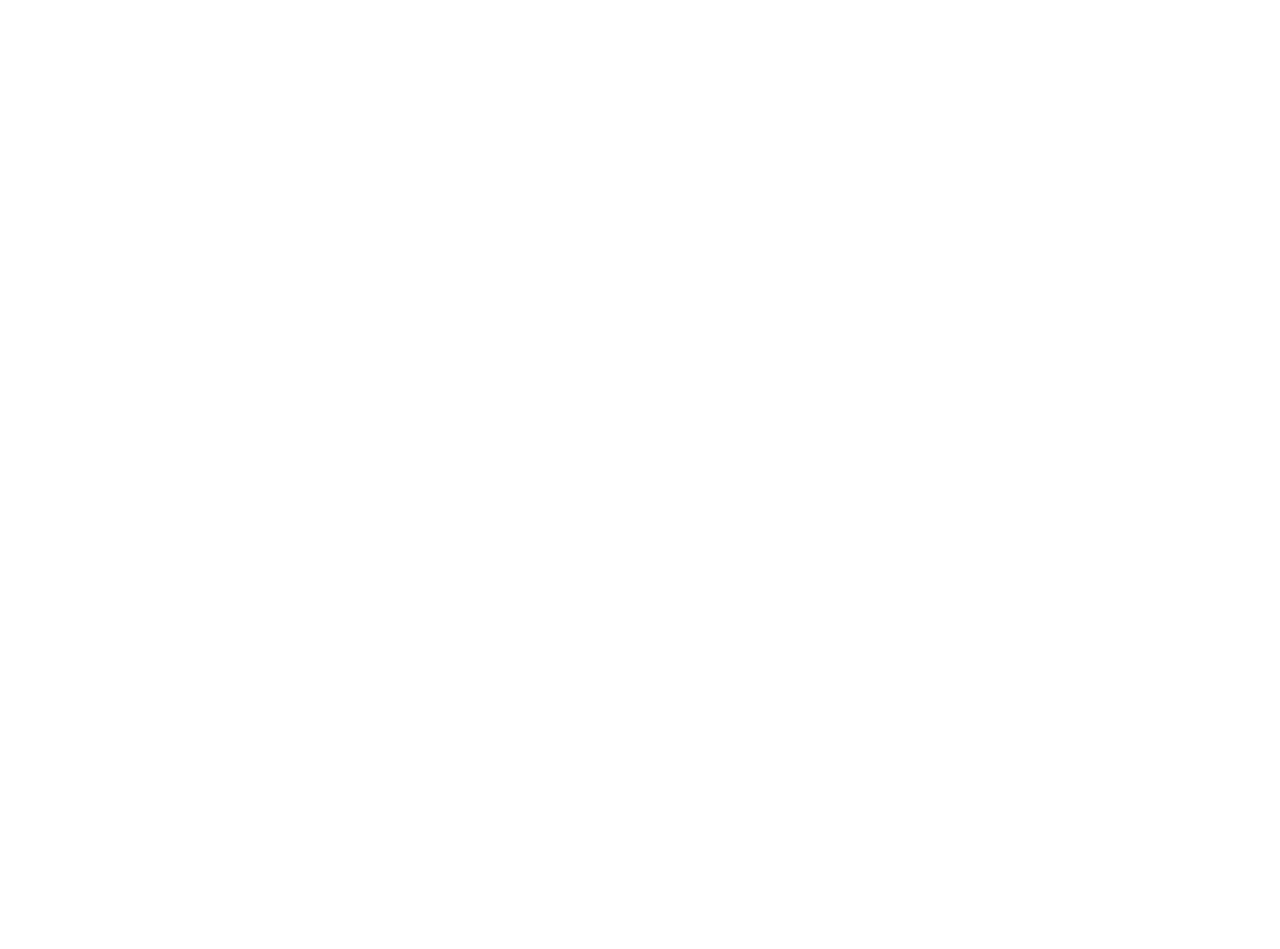
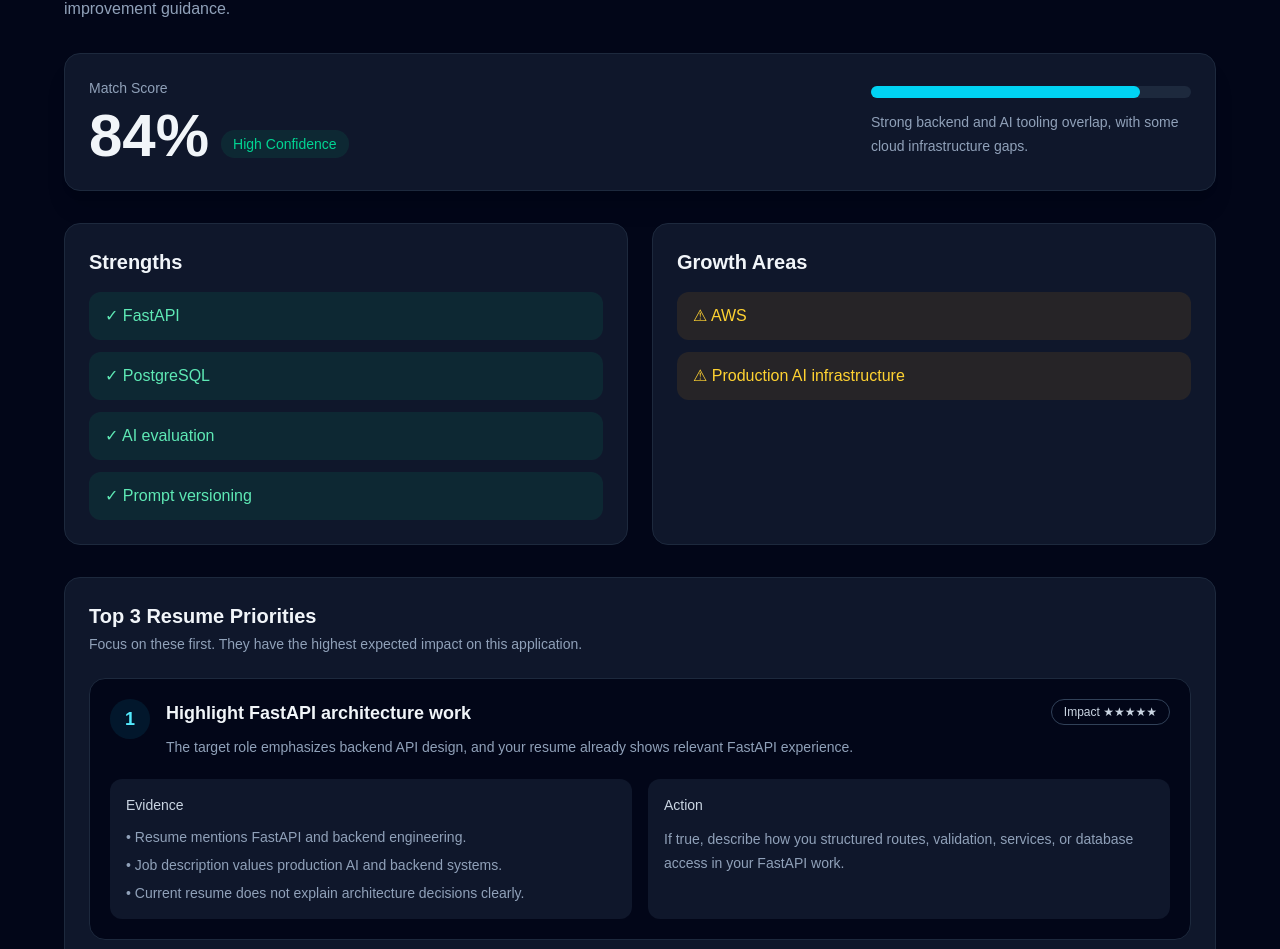
Before and after one commit to surya-adina/AI-Job-Application-Copilot, a Next.js app in the folder frontend/: page / in a window 1280 px wide. Shown: the part 151-1100 px from the top of the page. Before the commit the page ends 800 px from the top, so only its background shows below. Built offline with nearby package versions, Linux system fonts and the light colour scheme; no server answers.

Commit message:
Resume match report mockup

```diff
--- a/frontend/src/app/page.tsx
+++ b/frontend/src/app/page.tsx
@@ -1,23 +1,179 @@
-const API_BASE = process.env.NEXT_PUBLIC_API_URL ?? 'http://localhost:4000';
-const HEALTH_URL = `${API_BASE}/health`;
+const strengths = ['FastAPI', 'PostgreSQL', 'AI evaluation', 'Prompt versioning'];
 
-export default async function Home() {
-  let status: string;
+const growthAreas = ['AWS', 'Production AI infrastructure'];
 
-  try {
-    const res = await fetch(HEALTH_URL, { cache: 'no-store' });
-    status = res.ok ? 'up' : `error (${res.status})`;
-  } catch {
-    status = 'down (fetch failed)';
-  }
+const priorities = [
+  {
+    rank: 1,
+    impact: 5,
+    title: 'Highlight FastAPI architecture work',
+    why: 'The target role emphasizes backend API design, and your resume already shows relevant FastAPI experience.',
+    evidence: [
+      'Resume mentions FastAPI and backend engineering.',
+      'Job description values production AI and backend systems.',
+      'Current resume does not explain architecture decisions clearly.',
+    ],
+    action:
+      'If true, describe how you structured routes, validation, services, or database access in your FastAPI work.',
+  },
+  {
+    rank: 2,
+    impact: 4,
+    title: 'Strengthen PostgreSQL impact',
+    why: 'PostgreSQL is a strong match, but the resume would be stronger if it showed depth.',
+    evidence: [
+      'Resume includes PostgreSQL.',
+      'Job description expects production-grade backend systems.',
+    ],
+    action:
+      'If applicable, mention schema design, query optimization, indexing, or reliability improvements using real examples.',
+  },
+  {
+    rank: 3,
+    impact: 3,
+    title: 'Handle AWS honestly',
+    why: 'AWS is a gap for this role, but adding unsupported experience would hurt trust.',
+    evidence: [
+      'Job description asks for AWS.',
+      'Resume does not currently show AWS evidence.',
+    ],
+    action:
+      'If you have real AWS experience, describe it. If not, focus on adjacent strengths like Docker, deployment, or backend infrastructure.',
+  },
+];
 
+export default function Home() {
   return (
-    <main style={{ padding: 24 }}>
-      <h1>AI Job Application Copilot</h1>
-      <p>
-        Backend status: <b>{status}</b>
-      </p>
-      <p style={{ opacity: 0.7 }}>Health URL: {HEALTH_URL}</p>
+    <main className="min-h-screen bg-slate-950 px-6 py-10 text-slate-100">
+      <section className="mx-auto max-w-6xl space-y-8">
+        <header>
+          <p className="text-sm font-medium text-cyan-400">
+            AI Job Application Copilot
+          </p>
+          <h1 className="mt-3 text-4xl font-bold tracking-tight">
+            Resume Match Report
+          </h1>
+          <p className="mt-3 max-w-2xl text-slate-400">
+            Analyze a resume against a job description, identify gaps, and get
+            truthful resume improvement guidance.
+          </p>
+        </header>
+
+        <section className="rounded-2xl border border-slate-800 bg-slate-900 p-6 shadow-xl">
+          <div className="flex flex-col gap-6 md:flex-row md:items-center md:justify-between">
+            <div>
+              <p className="text-sm text-slate-400">Match Score</p>
+              <div className="mt-2 flex items-end gap-3">
+                <span className="text-6xl font-bold">84%</span>
+                <span className="mb-2 rounded-full bg-emerald-500/10 px-3 py-1 text-sm font-medium text-emerald-400">
+                  High Confidence
+                </span>
+              </div>
+            </div>
+
+            <div className="w-full md:w-80">
+              <div className="h-3 rounded-full bg-slate-800">
+                <div className="h-3 w-[84%] rounded-full bg-cyan-400" />
+              </div>
+              <p className="mt-3 text-sm leading-6 text-slate-400">
+                Strong backend and AI tooling overlap, with some cloud
+                infrastructure gaps.
+              </p>
+            </div>
+          </div>
+        </section>
+
+        <div className="grid gap-6 md:grid-cols-2">
+          <section className="rounded-2xl border border-slate-800 bg-slate-900 p-6">
+            <h2 className="text-xl font-semibold">Strengths</h2>
+            <div className="mt-4 space-y-3">
+              {strengths.map((skill) => (
+                <div
+                  key={skill}
+                  className="rounded-xl bg-emerald-500/10 px-4 py-3 text-emerald-300"
+                >
+                  ✓ {skill}
+                </div>
+              ))}
+            </div>
+          </section>
+
+          <section className="rounded-2xl border border-slate-800 bg-slate-900 p-6">
+            <h2 className="text-xl font-semibold">Growth Areas</h2>
+            <div className="mt-4 space-y-3">
+              {growthAreas.map((skill) => (
+                <div
+                  key={skill}
+                  className="rounded-xl bg-amber-500/10 px-4 py-3 text-amber-300"
+                >
+                  ⚠ {skill}
+                </div>
+              ))}
+            </div>
+          </section>
+        </div>
+
+        <section className="rounded-2xl border border-slate-800 bg-slate-900 p-6">
+          <div>
+            <h2 className="text-xl font-semibold">Top 3 Resume Priorities</h2>
+            <p className="mt-1 text-sm text-slate-400">
+              Focus on these first. They have the highest expected impact on this
+              application.
+            </p>
+          </div>
+
+          <div className="mt-6 space-y-5">
+            {priorities.map((item) => (
+              <article
+                key={item.rank}
+                className="rounded-2xl border border-slate-800 bg-slate-950 p-5"
+              >
+                <div className="flex flex-col gap-4 md:flex-row md:items-start md:justify-between">
+                  <div className="flex gap-4">
+                    <div className="flex h-10 w-10 shrink-0 items-center justify-center rounded-full bg-cyan-500/10 text-lg font-bold text-cyan-300">
+                      {item.rank}
+                    </div>
+
+                    <div>
+                      <h3 className="text-lg font-semibold">{item.title}</h3>
+                      <p className="mt-2 text-sm leading-6 text-slate-400">
+                        {item.why}
+                      </p>
+                    </div>
+                  </div>
+
+                  <div className="shrink-0 rounded-full border border-slate-700 px-3 py-1 text-xs text-slate-300">
+                    Impact {'★'.repeat(item.impact)}
+                    <span className="text-slate-700">
+                      {'★'.repeat(5 - item.impact)}
+                    </span>
+                  </div>
+                </div>
+
+                <div className="mt-5 grid gap-4 md:grid-cols-2">
+                  <div className="rounded-xl bg-slate-900 p-4">
+                    <p className="text-sm font-medium text-slate-300">
+                      Evidence
+                    </p>
+                    <ul className="mt-3 space-y-2 text-sm text-slate-400">
+                      {item.evidence.map((point) => (
+                        <li key={point}>• {point}</li>
+                      ))}
+                    </ul>
+                  </div>
+
+                  <div className="rounded-xl bg-slate-900 p-4">
+                    <p className="text-sm font-medium text-slate-300">Action</p>
+                    <p className="mt-3 text-sm leading-6 text-slate-400">
+                      {item.action}
+                    </p>
+                  </div>
+                </div>
+              </article>
+            ))}
+          </div>
+        </section>
+      </section>
     </main>
   );
 }
```
